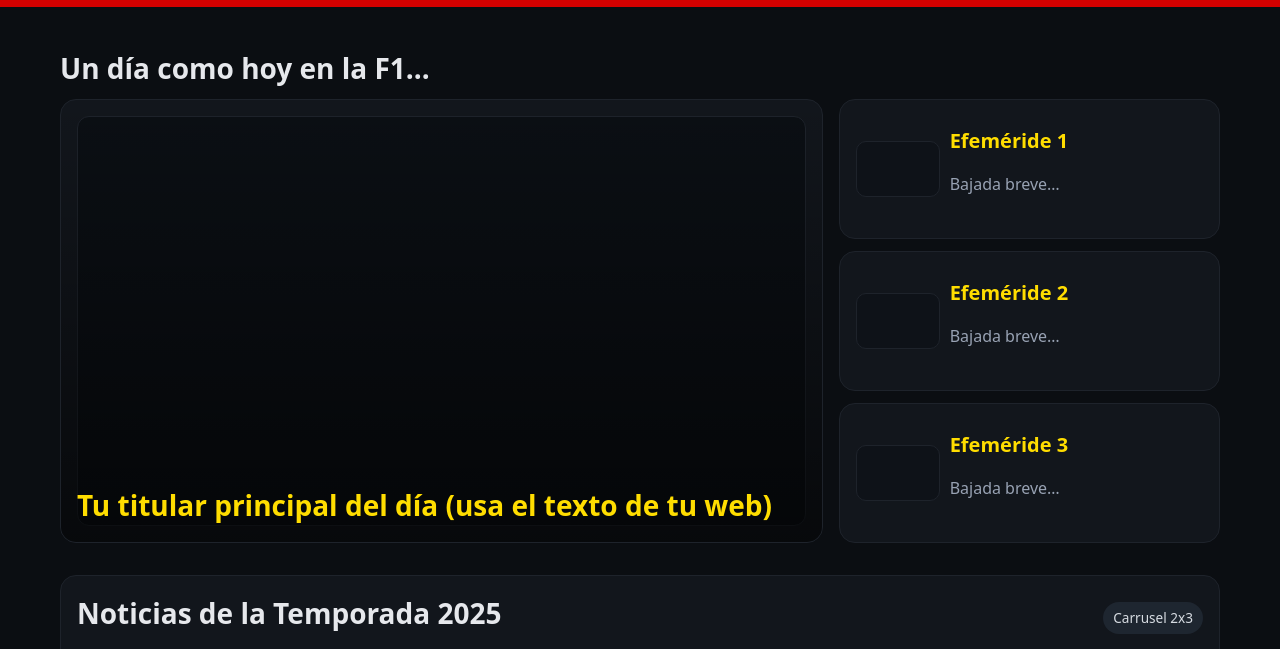
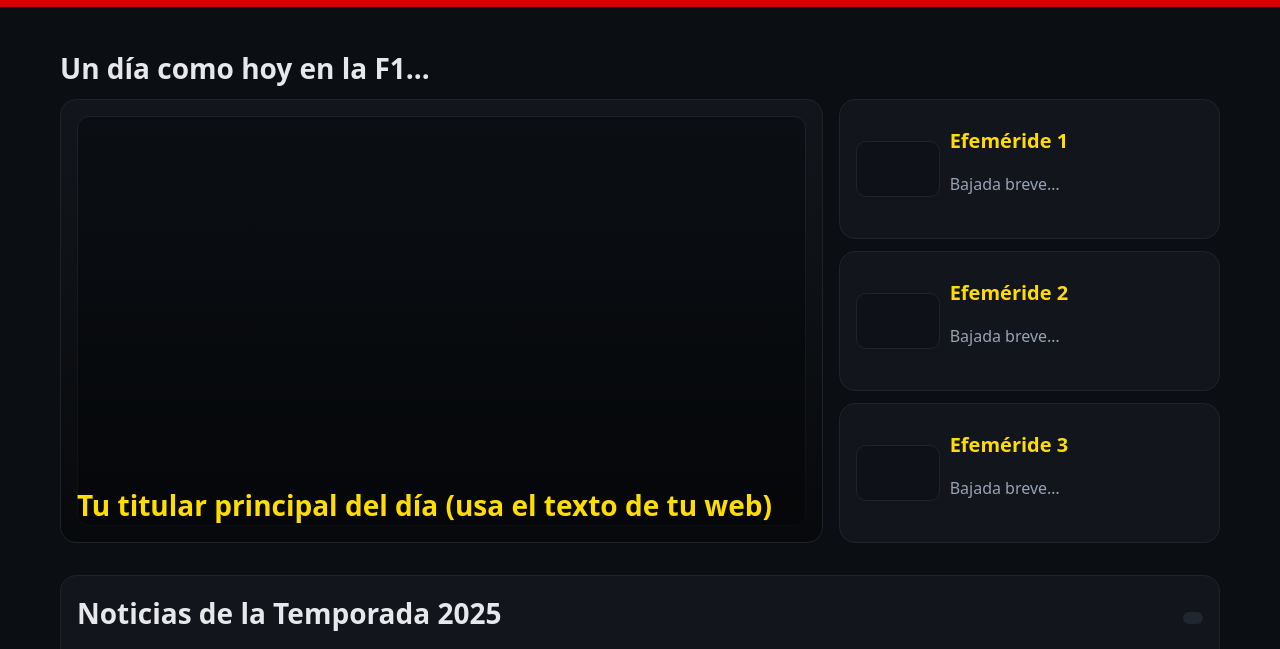
Before and after one commit to Charlezzz1/F1Memories, a plain HTML site: page index.html in a window 1280 px wide. Shown: the part 101-750 px from the top of the page. Drawn offline with Linux system fonts and the light colour scheme.

Commit message:
index.html

```diff
--- a/index.html
+++ b/index.html
@@ -33,7 +33,7 @@
 
     <!-- W2: Noticias 2025 (carrusel sin scroll visible) -->
     <section class="section card">
-      <div class="sec-head"><h2>Noticias de la Temporada 2025</h2><span class="badge">Carrusel 2x3</span></div>
+      <div class="sec-head"><h2>Noticias de la Temporada 2025</h2><span class="badge"></span></div>
       <div class="carousel" data-items="news">
         <button class="btn nav prev" aria-label="Anterior">←</button>
         <div class="track" role="region" aria-label="Carrusel de noticias">
```
